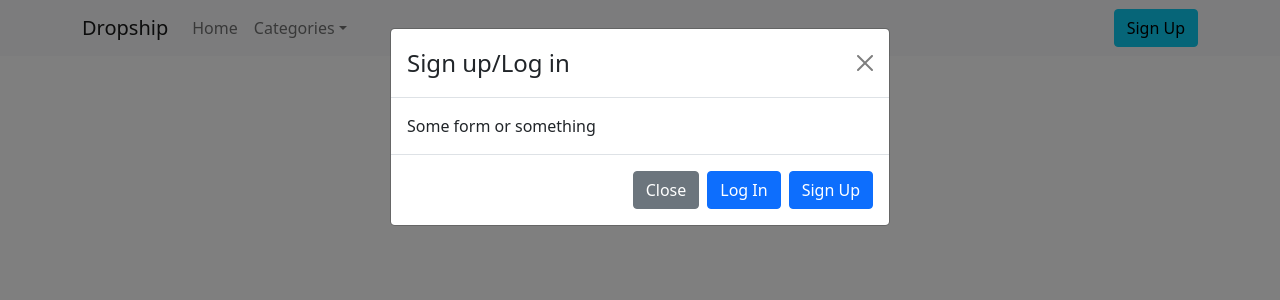
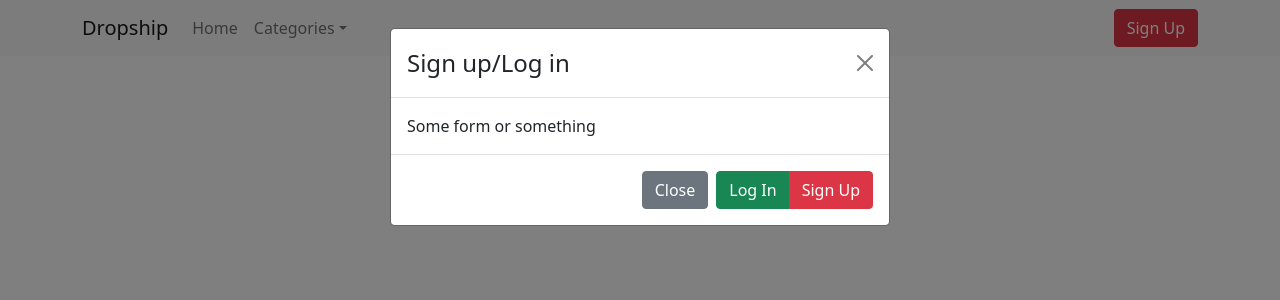
Before and after one commit to mylesgordon/bootcamp-project, a React (Create React App) app in the folder frontend/: page / in a window 1280 px wide. Both pictures are taken after a click on the button "Sign Up". Shown: the top 300 px of the page. Built offline with nearby package versions, Linux system fonts and the light colour scheme.

Commit message:
frontend: button stuff:

```diff
--- a/frontend/src/components/Header.jsx
+++ b/frontend/src/components/Header.jsx
@@ -27,7 +27,7 @@ const Header = () => {
             </NavDropdown>
           </Nav>
           <Nav>
-            <Button variant="info" onClick={showDialog}>
+            <Button variant="danger" onClick={showDialog}>
               Sign Up
             </Button>
 
--- a/frontend/src/components/RegisterDialog.jsx
+++ b/frontend/src/components/RegisterDialog.jsx
@@ -1,4 +1,5 @@
 import Button from "react-bootstrap/Button";
+import ButtonGroup from "react-bootstrap/ButtonGroup";
 import Modal from "react-bootstrap/Modal";
 
 const RegisterDialog = ({ showRegister, setShowRegister }) => {
@@ -18,12 +19,15 @@ const RegisterDialog = ({ showRegister, setShowRegister }) => {
         <Button variant="secondary" onClick={hideRegister}>
           Close
         </Button>
-        <Button variant="primary" onClick={hideRegister}>
-          Log In
-        </Button>
-        <Button variant="primary" onClick={hideRegister}>
-          Sign Up
-        </Button>
+
+        <ButtonGroup>
+          <Button variant="success" onClick={hideRegister}>
+            Log In
+          </Button>
+          <Button variant="danger" onClick={hideRegister}>
+            Sign Up
+          </Button>
+        </ButtonGroup>
       </Modal.Footer>
     </Modal>
   );
```
